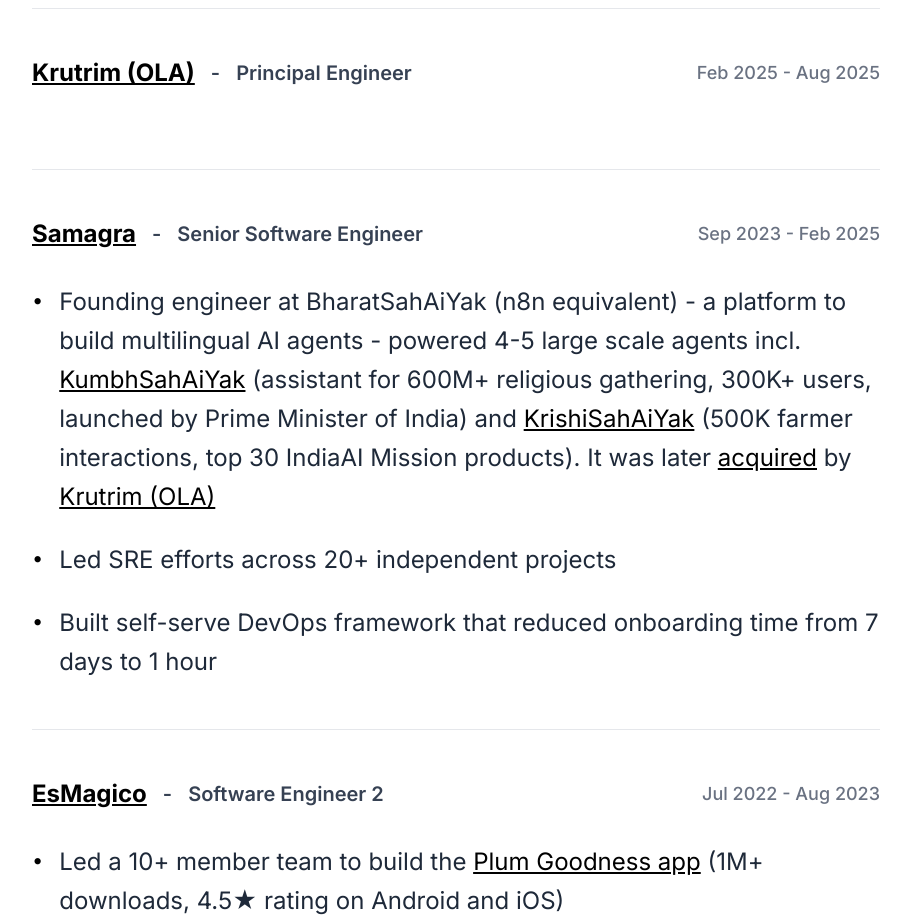
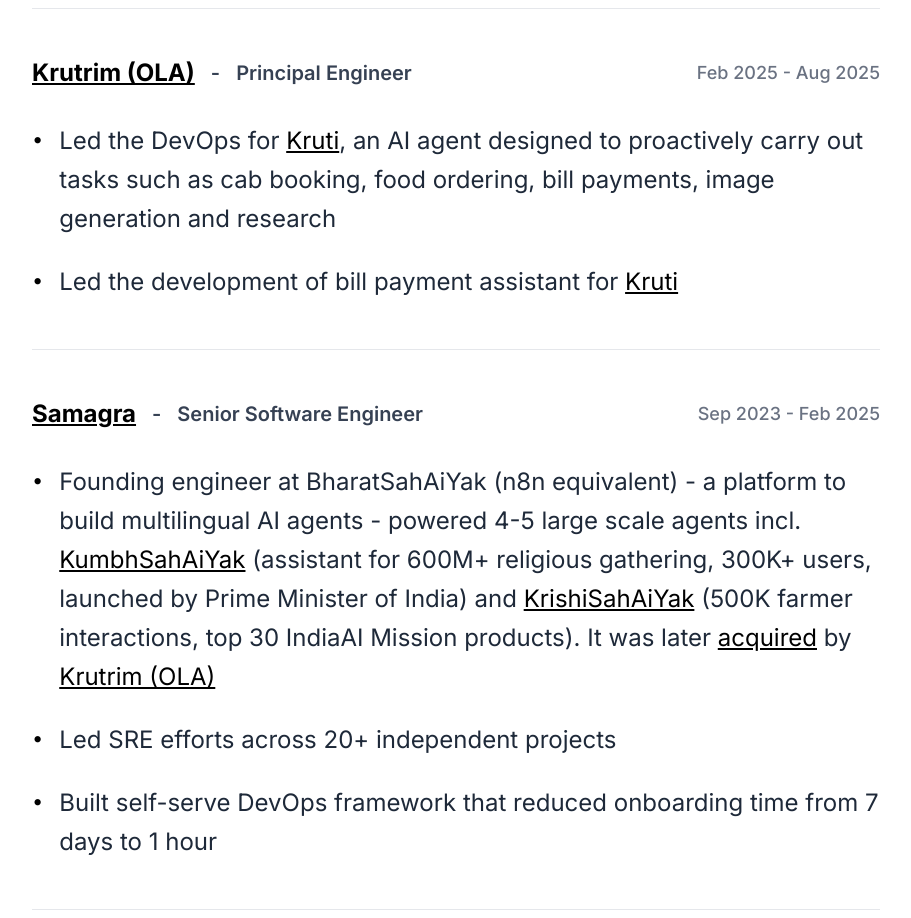
Before and after one commit to singhalkarun/singhalkarun.com, a Next.js app: page / in a window 1280 px wide. Shown: the part 2360-3278 px from the top of the page, without its empty margins (184-1095 px from the left). Built offline with nearby package versions, Linux system fonts and the light colour scheme.

Commit message:
add 2 points in Krutrim experience

```diff
--- a/app/page.tsx
+++ b/app/page.tsx
@@ -23,7 +23,26 @@
       designation: "Principal Engineer",
       duration: "Feb 2025 - Aug 2025",
       companyUrl: "https://www.olakrutrim.com",
-      points: []
+      points: [
+        {
+          text: "Led the DevOps for Kruti, an AI agent designed to proactively carry out tasks such as cab booking, food ordering, bill payments, image generation and research",
+          links: [
+            {
+              text: "Kruti",
+              url: "https://www.kruti.ai/"
+            }
+          ]
+        },
+        {
+          text: "Led the development of bill payment assistant for Kruti",
+          links: [
+            {
+              text: "Kruti",
+              url: "https://www.kruti.ai/"
+            }
+          ]
+        }
+      ]
     },
     {
       company: "Samagra",
```
